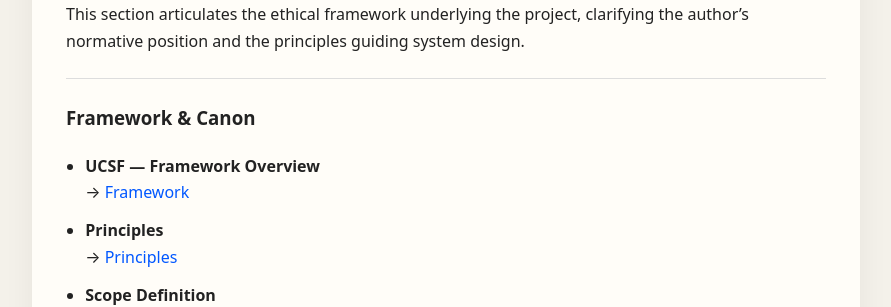
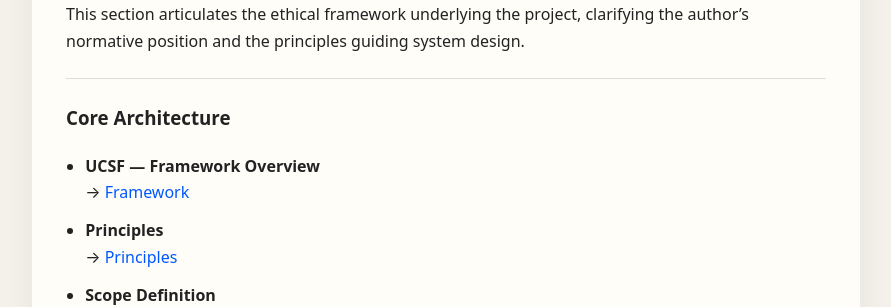
Before and after one commit to MartijnBruzzese/ModelHaven-Studio, a Jekyll site: the page built from index.md, in a window 1280 px wide and 900 px high, scrolled down 1372 px. Shown: the part 155-462 px from the top of the window, without its empty margins (194-1085 px from the left). Built offline with Jekyll 4.4.1, drawn with Linux system fonts in a browser that asks for light colours.

Commit message:
Update index.md

```diff
--- a/index.md
+++ b/index.md
@@ -72,7 +72,7 @@ This section articulates the ethical framework underlying the project, clarifyin
 
 ---
 
-### Framework & Canon
+### Core Architecture
 
 - **UCSF — Framework Overview**
   → [Framework](FRAMEWORK.html)
```
